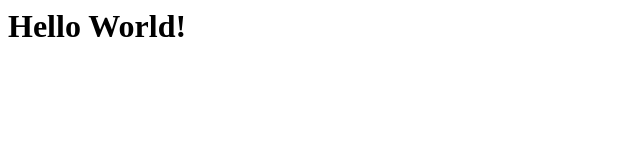
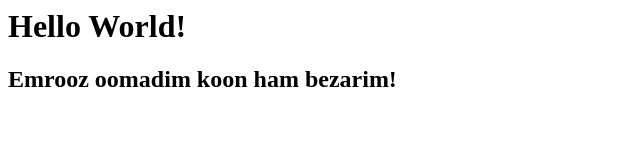
Before and after one commit to omthegg/WebPages, a plain HTML site: page index.html in a window 1280 px wide. Shown: the whole page, without its empty margins (0-640 px from the left). Drawn offline with Linux system fonts and the light colour scheme.

Commit message:
Update index.html

```diff
--- a/index.html
+++ b/index.html
@@ -1 +1,2 @@
 <h1>Hello World!</h1>
+<h2>Emrooz oomadim koon ham bezarim!</h2>
```
